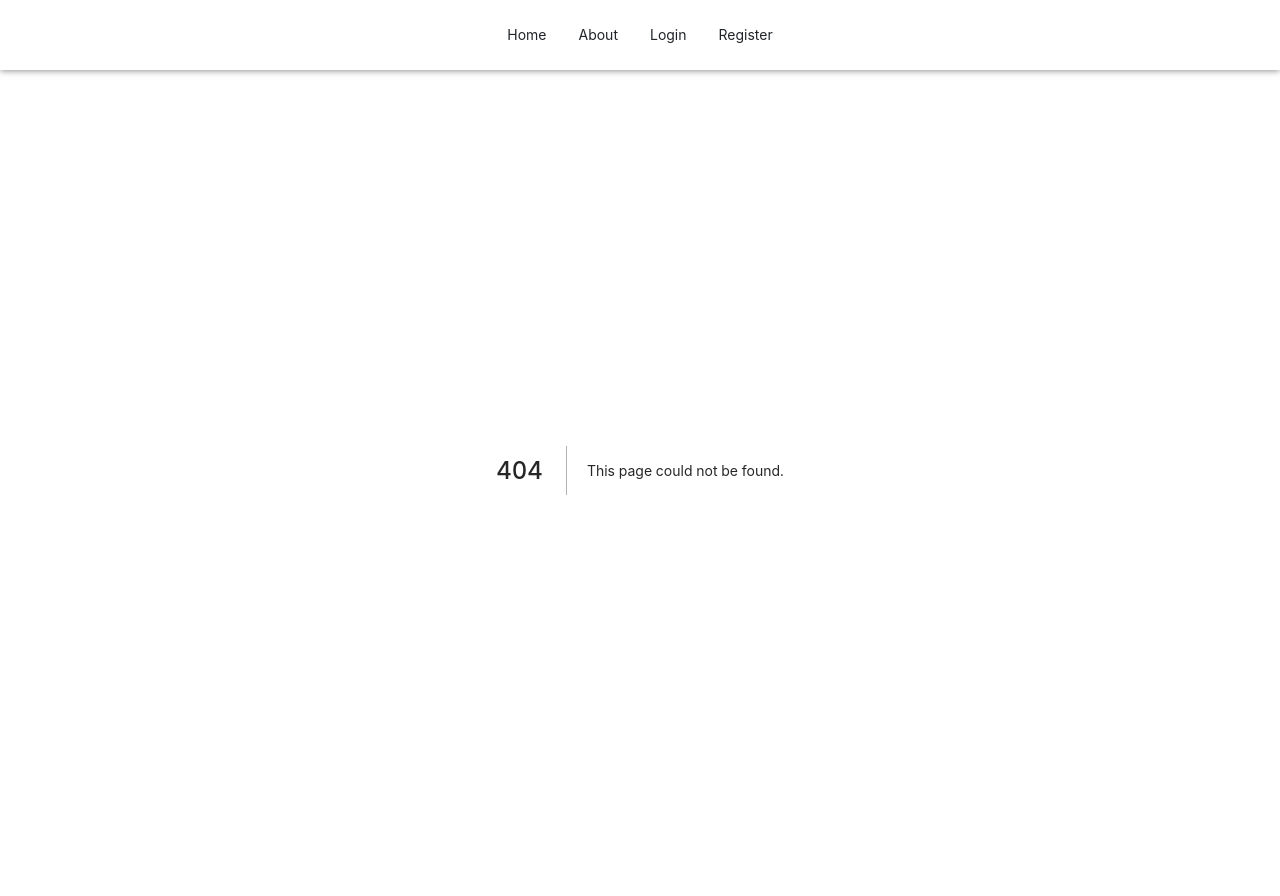
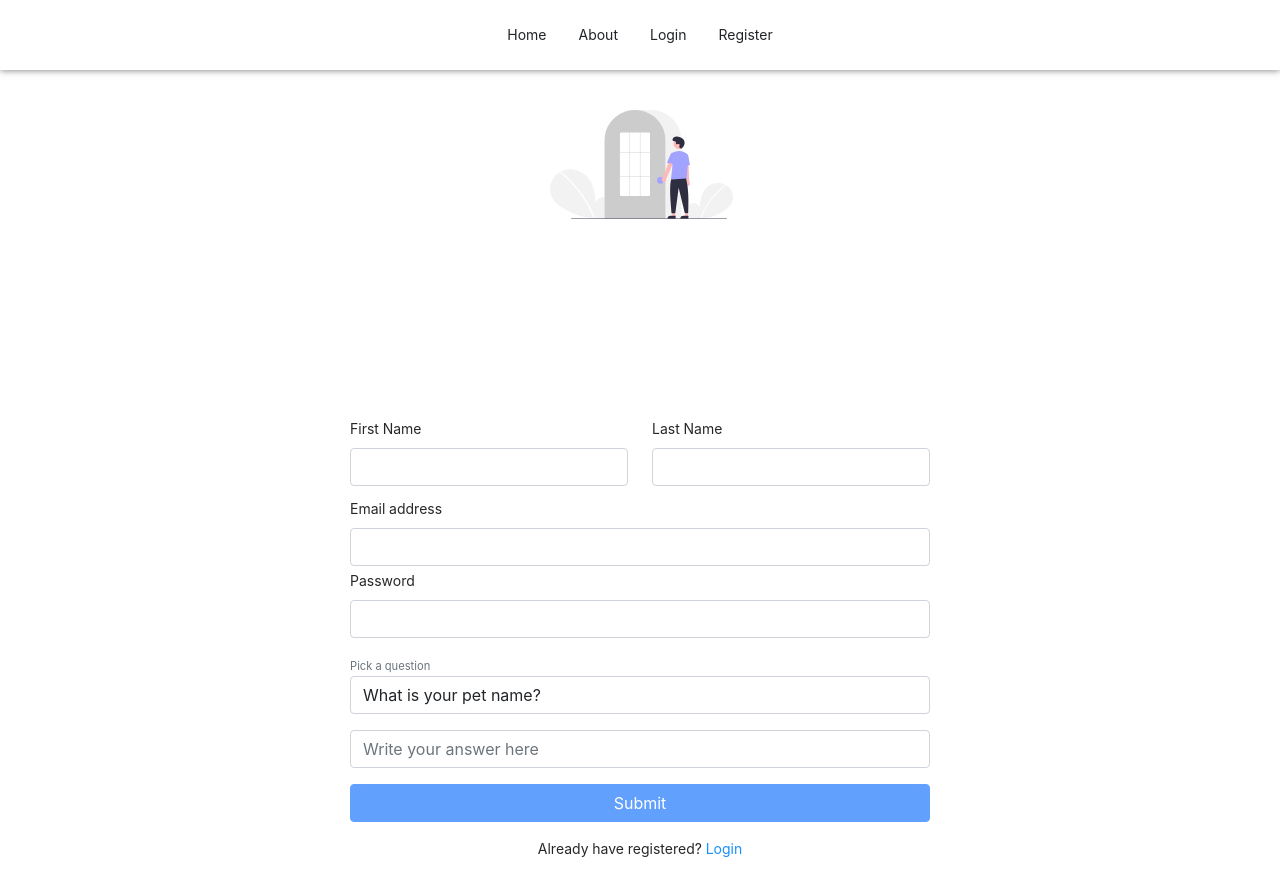
Before and after one commit to mohiandipta/social-media-clientSide-MERN, a Next.js app: page /forgot-password in a window 1280 px wide. Before the commit this address had no page. Shown: the top 896 px of the page. Before the commit the page ends 870 px from the top, so only its background shows below. Built offline with nearby package versions, Linux system fonts and the light colour scheme.

Commit message:
forgot password page added and form created and to the page

```diff
--- /dev/null
+++ b/pages/forgot-password.js
@@ -0,0 +1,99 @@
+import { useState, useContext } from 'react';
+import axios from 'axios';
+import React from 'react';
+import { toast } from 'react-toastify';
+import { Modal } from 'antd';
+import Link from 'next/dist/client/link';
+import ForgotPasswordForm from '../components/forms/AuthForm';
+import { UserContext } from '../context';
+import { useRouter } from 'next/dist/client/router';
+
+const ForgotPassword = () => {
+
+    const [fName, setFname] = useState("");
+    const [lName, setLname] = useState("");
+    const [email, setEmail] = useState("");
+    const [password, setPassword] = useState("");
+    const [secret, setSecret] = useState("");
+    const [ok, setOk] = useState(false);
+    const [loading, setLoading] = useState(false);
+
+    const [state] = useContext(UserContext);
+
+    const router = useRouter()
+
+    const handleSubmit = async (e) => {
+        e.preventDefault();
+        try {
+            // console.log(fName, lName, email, password, secret)
+            const { data } = await axios.post(`/register`, {
+                fName,
+                lName,
+                email,
+                password,
+                secret
+            })
+            setFname('')
+            setLname('')
+            setEmail('')
+            setPassword('')
+            setSecret('')
+            setOk(data.ok)
+            setLoading(false)
+        }
+        catch (error) {
+            toast.error(error.response.data)
+            setLoading(false)
+        }
+    }
+
+    // redirect to the home and preventing logged-in user to access register path
+    if (state && state.token) router.push("/")
+
+    return (
+        <div className="full">
+            <div className="bg-default-image">
+
+            </div>
+
+            <div className="row py-5">
+                <div className="col-md-6 offset-md-3">
+                    <ForgotPasswordForm
+                        handleSubmit={handleSubmit}
+                        fName={fName}
+                        setFname={setFname}
+                        lName={lName}
+                        setLname={setLname}
+                        email={email}
+                        setEmail={setEmail}
+                        password={password}
+                        setPassword={setPassword}
+                        secret={secret}
+                        setSecret={setSecret}
+                        loading={loading}
+                    />
+                    <div className="row mt-3">
+                        <div className="col">
+                            <p className="text-center font-weight-bold">Already have registered? <Link href="/register">
+                                <a className="" href="/register">Login</a>
+                            </Link></p>
+                        </div>
+                    </div>
+                </div>
+            </div>
+
+            <div className="row">
+                <div className="col">
+                    <Modal title="" visible={ok} onCancel={() => setOk(false)} footer={null}>
+                        <p>Password has been changed! Login with new password.</p>
+                        <Link href="/login">
+                            <a className="btn btn-primary btn-sm" href="/">Login</a>
+                        </Link>
+                    </Modal>
+                </div>
+            </div>
+        </div>
+    );
+}
+
+export default ForgotPassword;
```
Also changed, not shown: components/forms/ForgotPasswordForm.js (added, +71 -0 lines), pages/login.js (+9 -1 lines).
